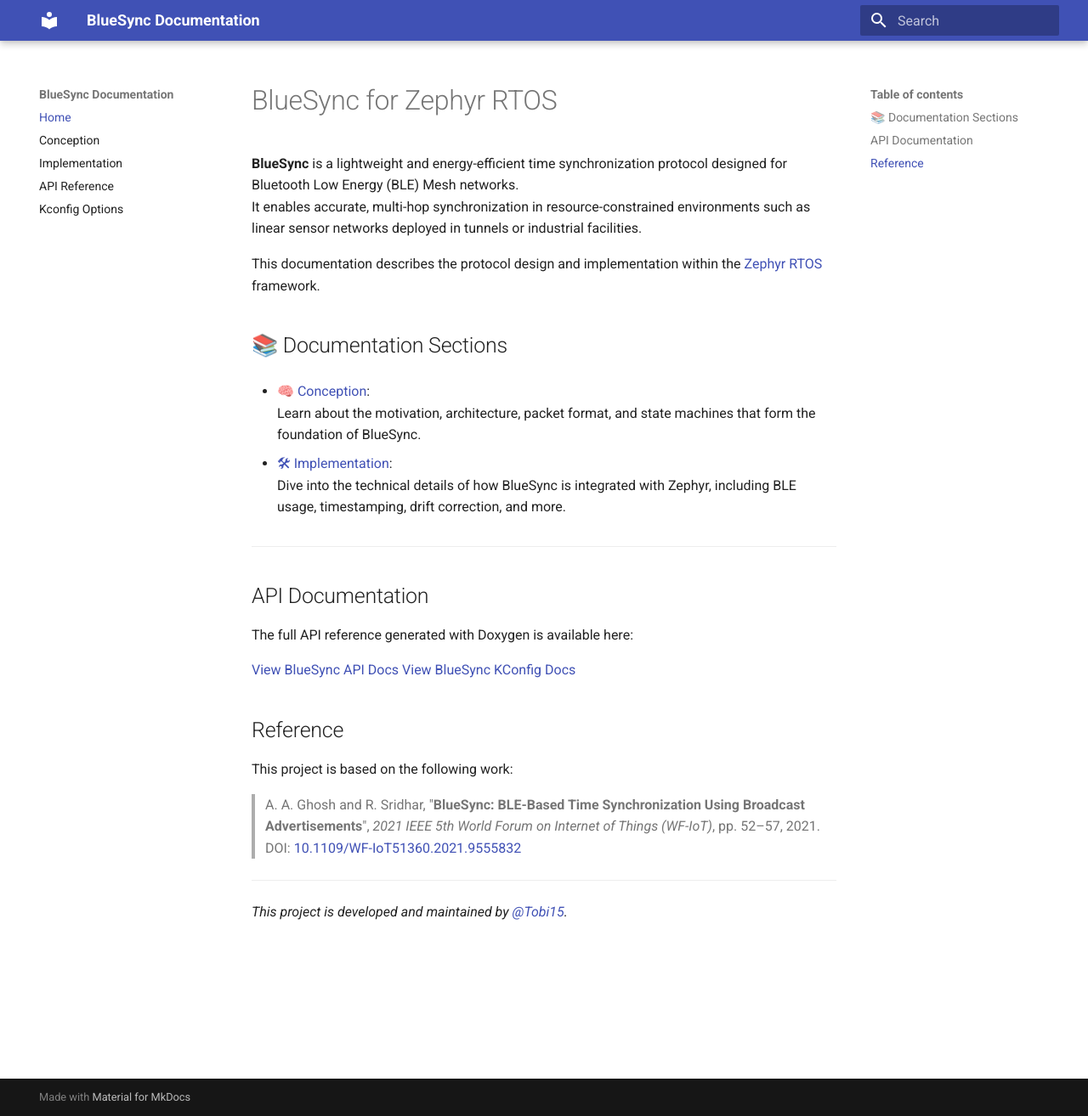
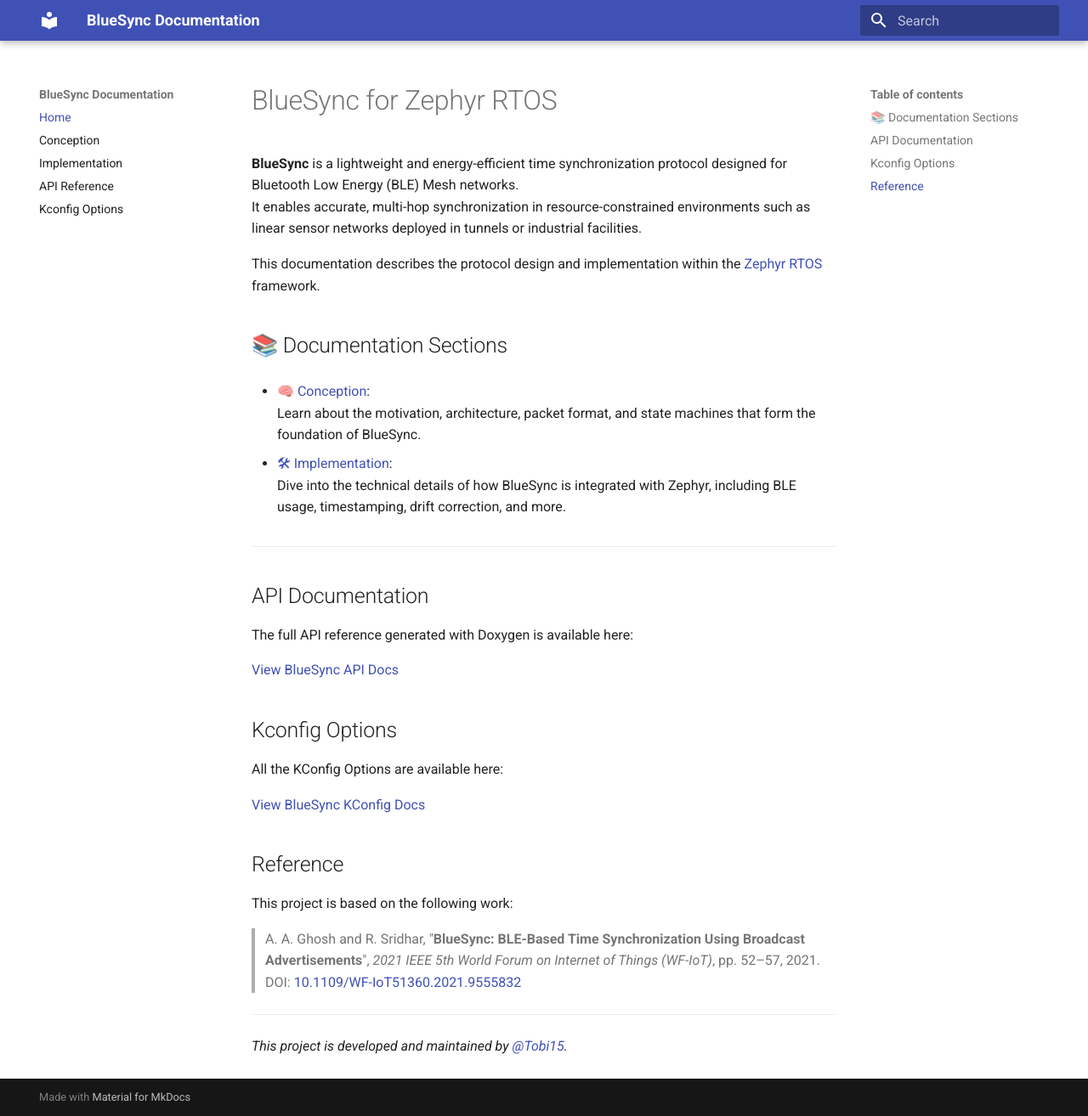
Before and after one commit to Tobi15/zephyr-bluesync-ble, an MkDocs documentation site: the page built from docs/index.md, in a window 1280 px wide and 1314 px high. Shown: the whole window at 85% size. Built offline with MkDocs 1.6.1 and Material for MkDocs 9.7.7, drawn with Linux system fonts in a browser that asks for light colours.

Commit message:
fix doc deploy

```diff
--- a/docs/index.md
+++ b/docs/index.md
@@ -25,6 +25,11 @@
 The full API reference generated with Doxygen is available here:
 
 [View BlueSync API Docs](api/index.html)
+
+## Kconfig Options
+
+All the KConfig Options are available here:
+
 [View BlueSync KConfig Docs](kconfig.md)
 
 ## Reference
```
